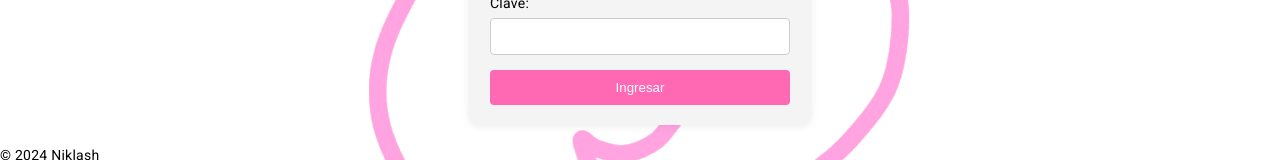
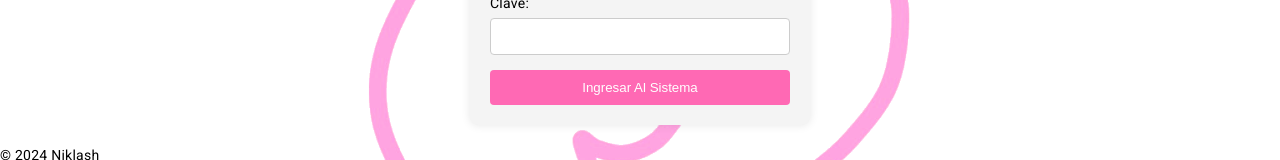
Before and after one commit to ucenfo-componentes/niklash-ui, an Angular app: page /login in a window 1280 px wide. Shown: the part 192-352 px from the top of the page. Built offline with nearby package versions, Linux system fonts and the light colour scheme.

Commit message:
agrendando botton nuevo

```diff
--- a/src/app/login/login.component.html
+++ b/src/app/login/login.component.html
@@ -8,6 +8,6 @@
         <label for="password">Clave:</label>
         <input type="password" id="password" [(ngModel)]="loginData.password" name="password" required>
       </div>
-      <button type="submit">Ingresar</button>
+      <button type="submit">Ingresar Al Sistema</button>
     </form>
   </div>
```
